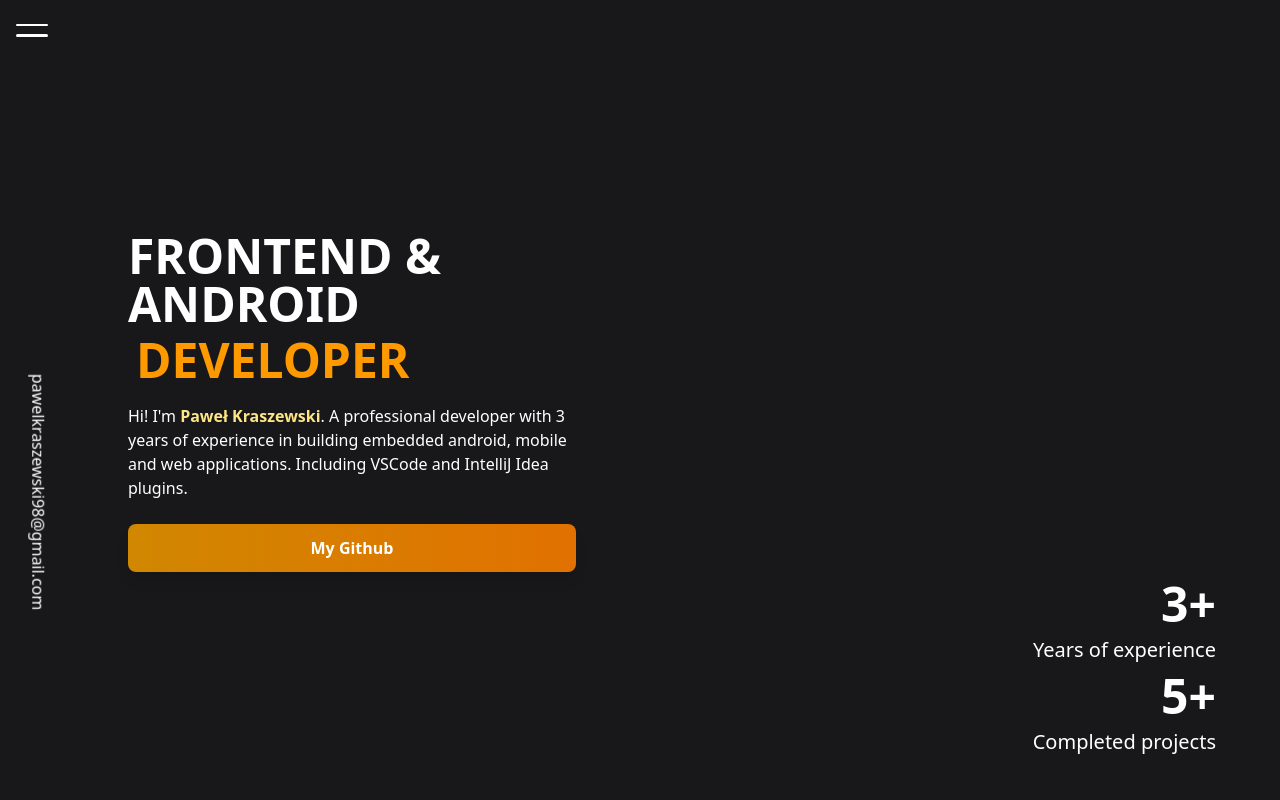
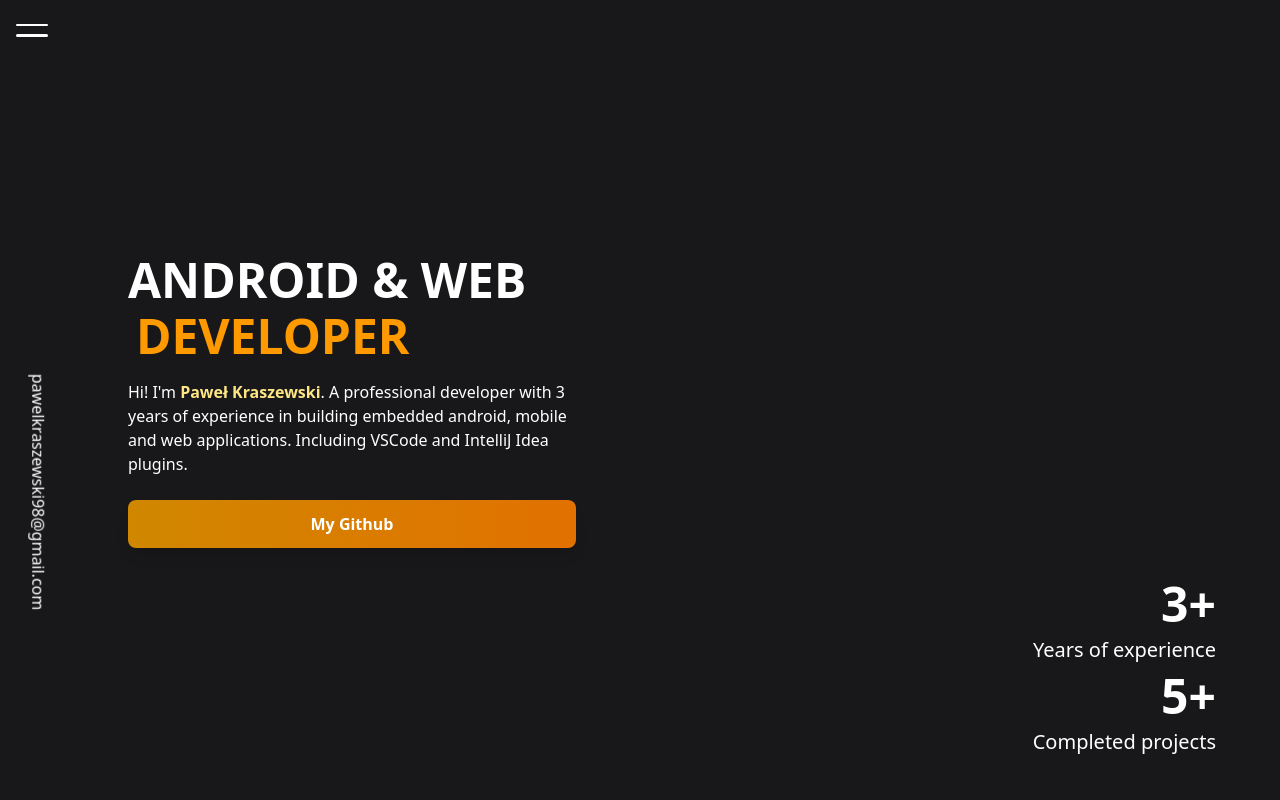
Before and after one commit to nestrockx/Pawel-Kraszewski_portfolio, a Vue app: page / in a window 1280 px wide. Shown: the top 800 px of the page. Built offline with nearby package versions, Linux system fonts and the light colour scheme.

Commit message:
Update title in Home.vue to reflect focus on Android and web development

```diff
--- a/src/components/Home.vue
+++ b/src/components/Home.vue
@@ -11,7 +11,7 @@
         :easing="'ease-in-out'"
         class="py-1 text-5xl font-bold"
       >
-        FRONTEND & ANDROID
+        ANDROID & WEB
       </div>
       <div
         v-motion-slide-left
```
